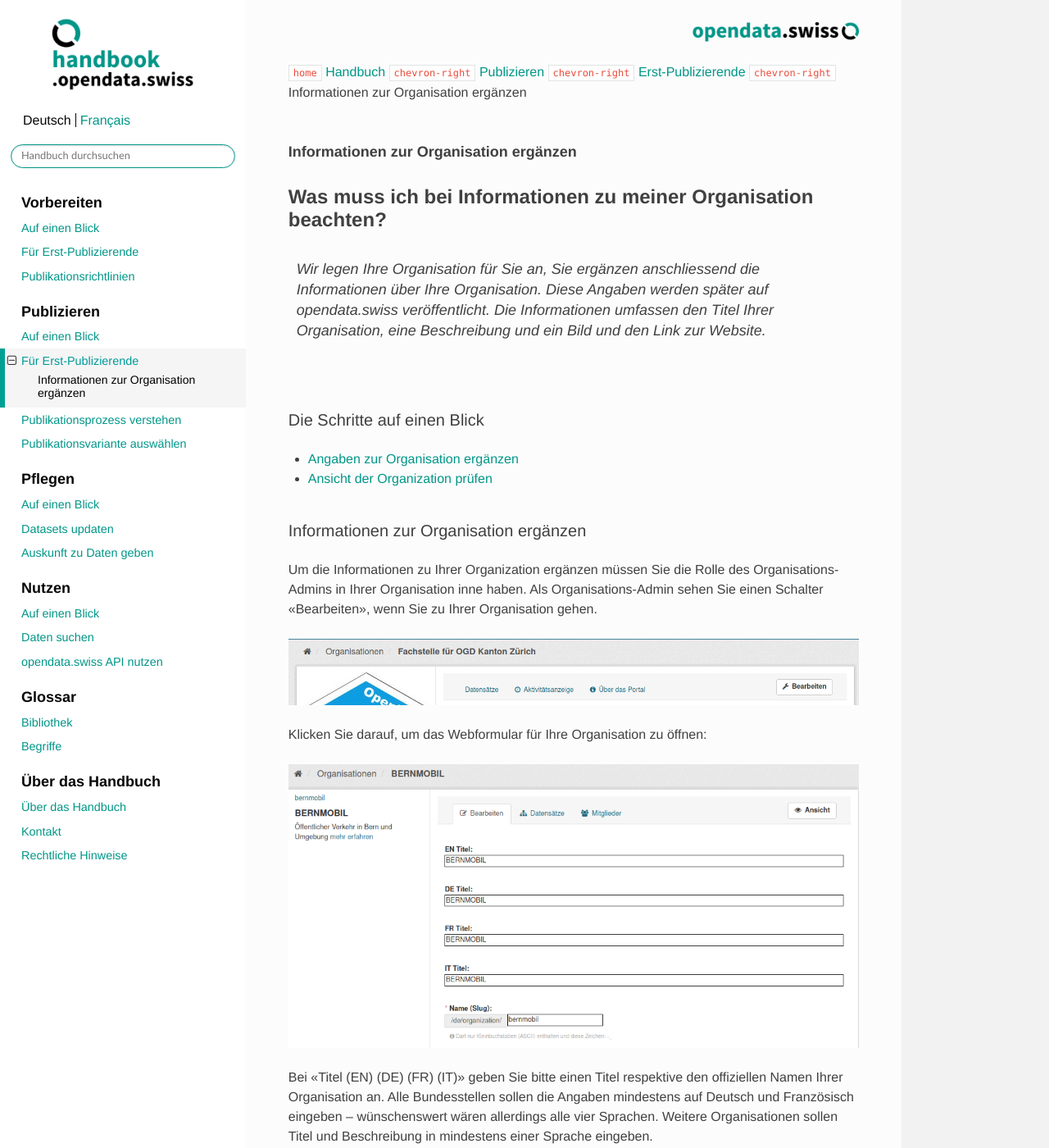
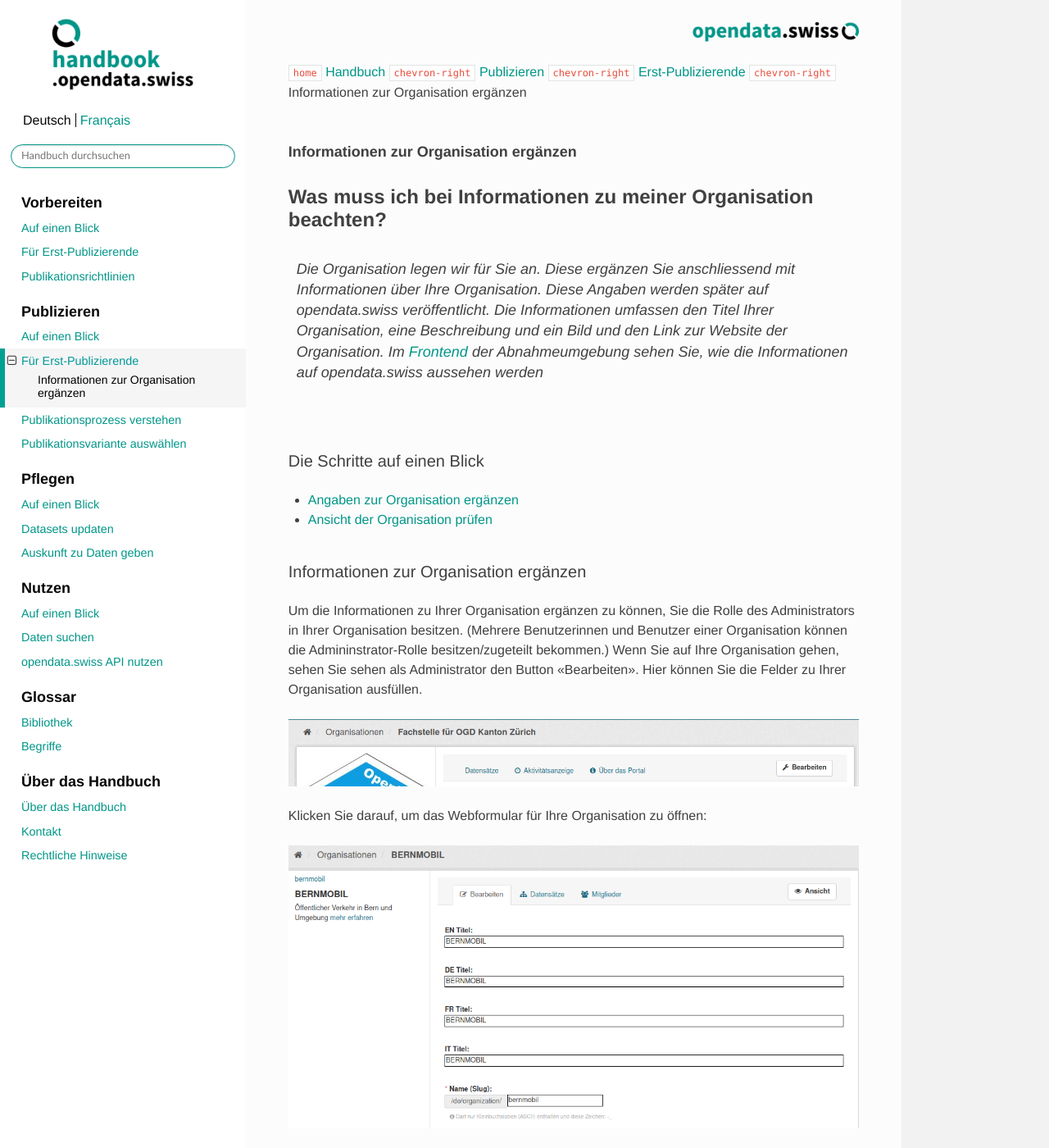
Before and after one commit to opendata-swiss/ogdch-handbook, a Sphinx documentation site: the page built from source/content/publizieren/erstpublizierende/organisation-einrichten.rst, in a window 1280 px wide and 1400 px high. Shown: the whole window at 82% size. Built offline with Sphinx 7.4.7 and the Read the Docs theme 2.0.0, drawn with Linux system fonts in a browser that asks for light colours; cross-references to code outside the pages are shown as plain code; some of the changed text lies outside the part shown.

Commit message:
after bfs review adapt page 'Organisation einrichten'

```diff
--- a/source/content/publizieren/erstpublizierende/organisation-einrichten.rst
+++ b/source/content/publizieren/erstpublizierende/organisation-einrichten.rst
@@ -14,25 +14,28 @@ Was muss ich bei Informationen zu meiner Organisation beachten?
 
 .. container:: Intro
 
-    Wir legen Ihre Organisation für Sie an, Sie ergänzen anschliessend die Informationen über
+    Die Organisation legen wir für Sie an. Diese ergänzen Sie anschliessend mit Informationen über
     Ihre Organisation. Diese Angaben werden später auf
     opendata.swiss veröffentlicht. Die Informationen umfassen den Titel
-    Ihrer Organisation, eine Beschreibung und ein Bild und den Link zur Website.
+    Ihrer Organisation, eine Beschreibung und ein Bild und den Link zur Website  der Organisation.
+    Im :term:`Frontend <Frontend>` der Abnahmeumgebung sehen Sie, wie die
+    Informationen auf opendata.swiss aussehen werden
 
 Die Schritte auf einen Blick
 ----------------------------
 
 - :ref:`Angaben zur Organisation ergänzen <organisation_bearbeiten>`
-- :ref:`Ansicht der Organization prüfen <organisations_ansicht_pruefen>`
+- :ref:`Ansicht der Organisation prüfen <organisations_ansicht_pruefen>`
 
 .. _organisation_bearbeiten:
 
 Informationen zur Organisation ergänzen
 ----------------------------------------
 
-Um die Informationen zu Ihrer Organization ergänzen müssen Sie die Rolle des Organisations-Admins
-in Ihrer Organisation inne haben. Als Organisations-Admin sehen Sie einen Schalter «Bearbeiten»,
-wenn Sie zu Ihrer Organisation gehen.
+Um die Informationen zu Ihrer Organisation ergänzen zu können, Sie die Rolle des Administrators
+in Ihrer Organisation besitzen. (Mehrere Benutzerinnen und Benutzer einer Organisation können die Admininstrator-Rolle
+besitzen/zugeteilt bekommen.) Wenn Sie auf Ihre Organisation gehen, sehen Sie sehen als Administrator
+den Button «Bearbeiten». Hier können Sie die Felder zu Ihrer Organisation ausfüllen.
 
 .. figure:: ../../../_static/images/publizieren/organisation/organisation-bearbeiten.png
    :alt: Bearbeiten der Organisation im Backend von opendata.swiss
@@ -50,6 +53,9 @@ mindestens einer Sprache eingeben.
 
 Der sogenannte :term:`«Name/Slug» <Slug>` Ihrer Organisation wird von uns vergeben
 und sorgt für die einwandfreie Zuordnung Ihrer Datasets zu Ihrer Organisation.
+Dieser kann bei Bedarf editiert werden, beachten Sie bitte, dass er nur Kleinbuchstaben (ASCII)
+und diese Zeichen: -_ enthalten darf.
+
 
 .. container:: important
 
@@ -76,8 +82,8 @@ Geben Sie bitte die «politische Ebene» an, auf der Ihre Organisation angesiede
 Unter «URL» verlinken Sie zur Website Ihrer Organisation an.
 
 Bitte wählen Sie ein «Bild» Ihrer Organisation aus
-und verlinken Sie es mit dem Schalter «Link» oder und laden Sie es
-via «Hochladen» hoch. So erhält Ihre Organisation eine bessere Präsenz auf opendata.swiss.
+und verlinken Sie es im Feld «Link» oder und laden Sie es hoch.
+So erhält Ihre Organisation eine bessere Präsenz auf opendata.swiss.
 
 .. container:: important
 
@@ -86,11 +92,11 @@ via «Hochladen» hoch. So erhält Ihre Organisation eine bessere Präsenz auf o
 
 .. _organisations_ansicht_pruefen:
 
-Ansicht der Organization prüfen
+Ansicht der Organisation prüfen
 --------------------------------
 
 Überprüfen Sie die Angaben zu Ihrer Organisation: Nachdem Sie die Angaben zu Ihrer Organisation ergänzt haben,
-klicken Sie auf «Über das Portal».
+klicken Sie auf den Button «Über das Portal».
 
 .. figure:: ../../../_static/images/publizieren/organisation/organisations-info-ansehen.png
    :alt: Organisation im Backend ansehen
@@ -104,7 +110,7 @@ Anschliessend können Sie sich die Darstellung Ihre Organisation im
 :term:`Frontend <Frontend>` der :term:`Abnahmeumgebung <Abnahmeumgebung>` von opendata.swiss ansehen:
 
 Sie gelangen zu der Datenansicht Ihrer Organisation im Frontend, indem Sie
-`ckan` aus dem Backend-Url Ihrer Organisation entfernen:
+`ckan` aus der Backend-URL Ihrer Organisation entfernen:
 
 .. figure:: ../../../_static/images/publizieren/organisation/ckan-organisations-url.png
    :alt: ckan url einer Organisation
```
Also changed, not shown: other parts of source/content/publizieren/erstpublizierende/organisation-einrichten.rst (+1 -1 lines).
